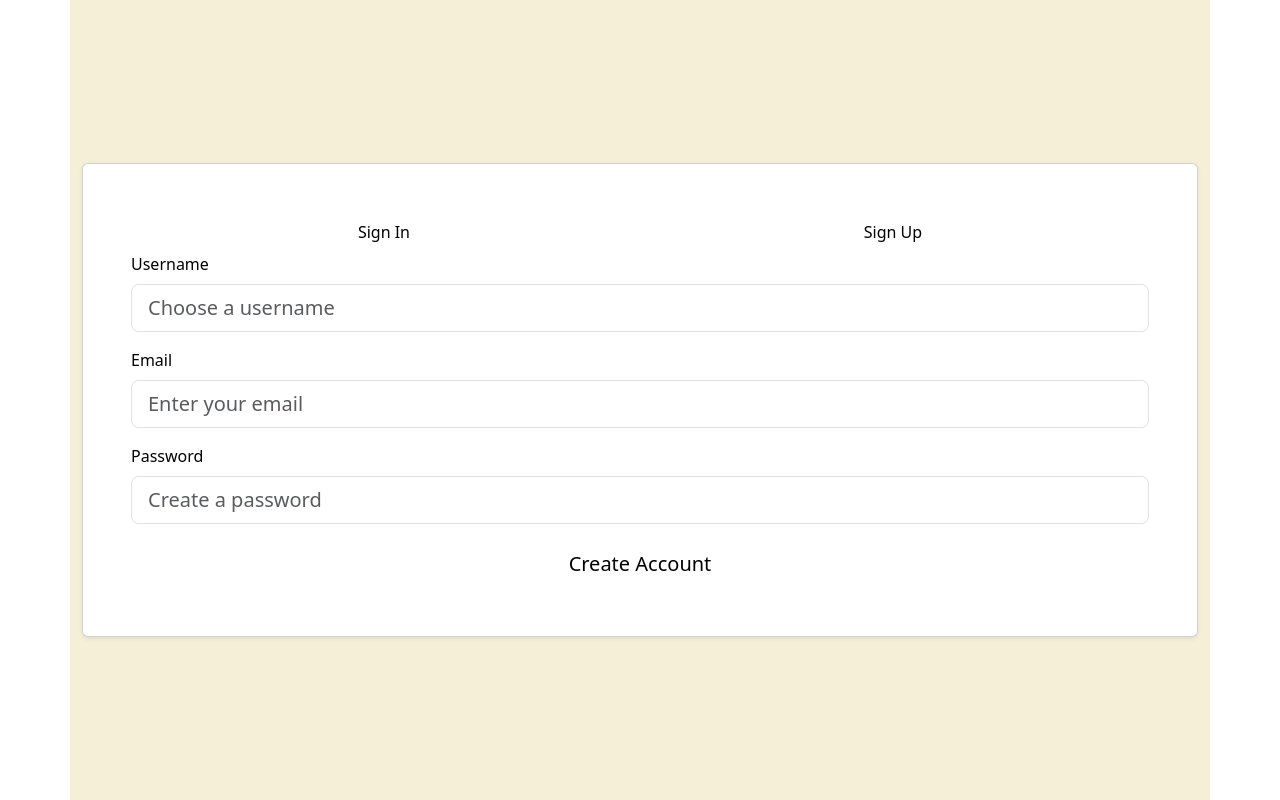
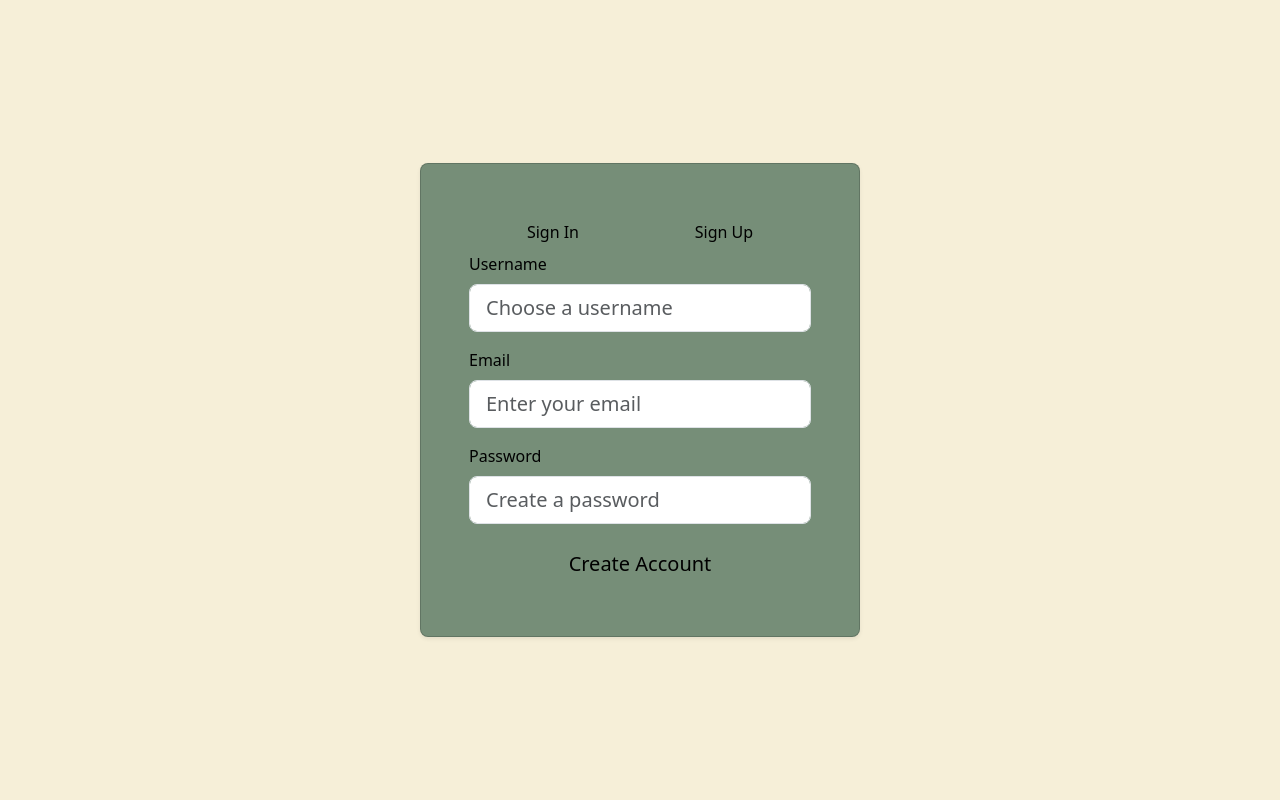
Before and after one commit to Ninjawarrior69/CITS3403, a Python web app: template app/templates/signup.html in a window 1280 px wide. Run offline with Jinja, Linux system fonts and the light colour scheme; the template is opened without the code that fills it, so the values that code supplies are empty.

Commit message:
updated the signup page css to be same as login page, fixed the background colour not covering whole page

```diff
--- a/app/static/css/style.css
+++ b/app/static/css/style.css
@@ -22,3 +22,23 @@
 .auth-card .btn {
   color: var(--black);
 }
+
+.auth-card {
+  width: min(100%, 440px) !important;
+  border-radius: 0.5rem;
+}
+
+html,
+body {
+  min-height: 100%;
+}
+
+.auth-page {
+  margin: 0;
+  min-height: 100vh;
+  background-color: var(--primary-yellow);
+}
+
+.auth-page .primary-yellow-bg {
+  background-color: transparent;
+}
--- a/app/templates/signup.html
+++ b/app/templates/signup.html
@@ -20,7 +20,7 @@
     <main
       class="container py-4 min-vh-100 d-flex align-items-center justify-content-center primary-yellow-bg"
     >
-      <section class="auth-card card shadow-sm w-100 mx-auto">
+      <section class="auth-card card shadow-sm w-50 mx-auto primary-green-bg">
         <div class="card-body p-4 p-md-5">
           <nav class="nav nav-fill auth-tabs" aria-label="Authentication pages">
             <a class="nav-link" href="login.html">Sign In</a>
```
